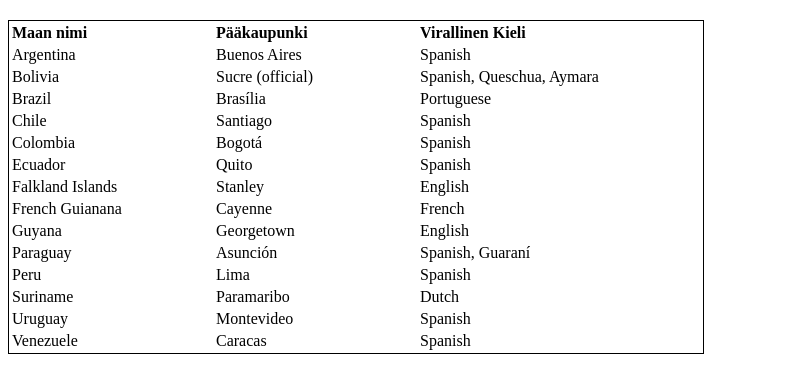
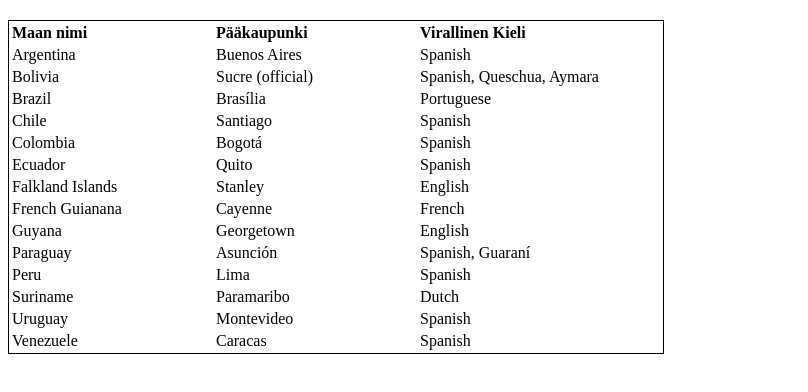
Before and after one commit to electricitas/Harjoituksia, a plain HTML site: page taulukon kehys.html in a window 1280 px wide. Shown: the part 86-478 px from the top of the page, without its empty margins (0-808 px from the left). Drawn offline with Linux system fonts and the light colour scheme; files that its build step writes are made by us from their sources.

Commit message:
Add files via upload

```diff
--- a/border.css
+++ b/border.css
@@ -2,7 +2,7 @@ table{
     border: 1px solid black
 }
 table {
-    padding-right: 80px;
+    padding-right: 40px;
 }
 table {
     text-align: justify;
```
